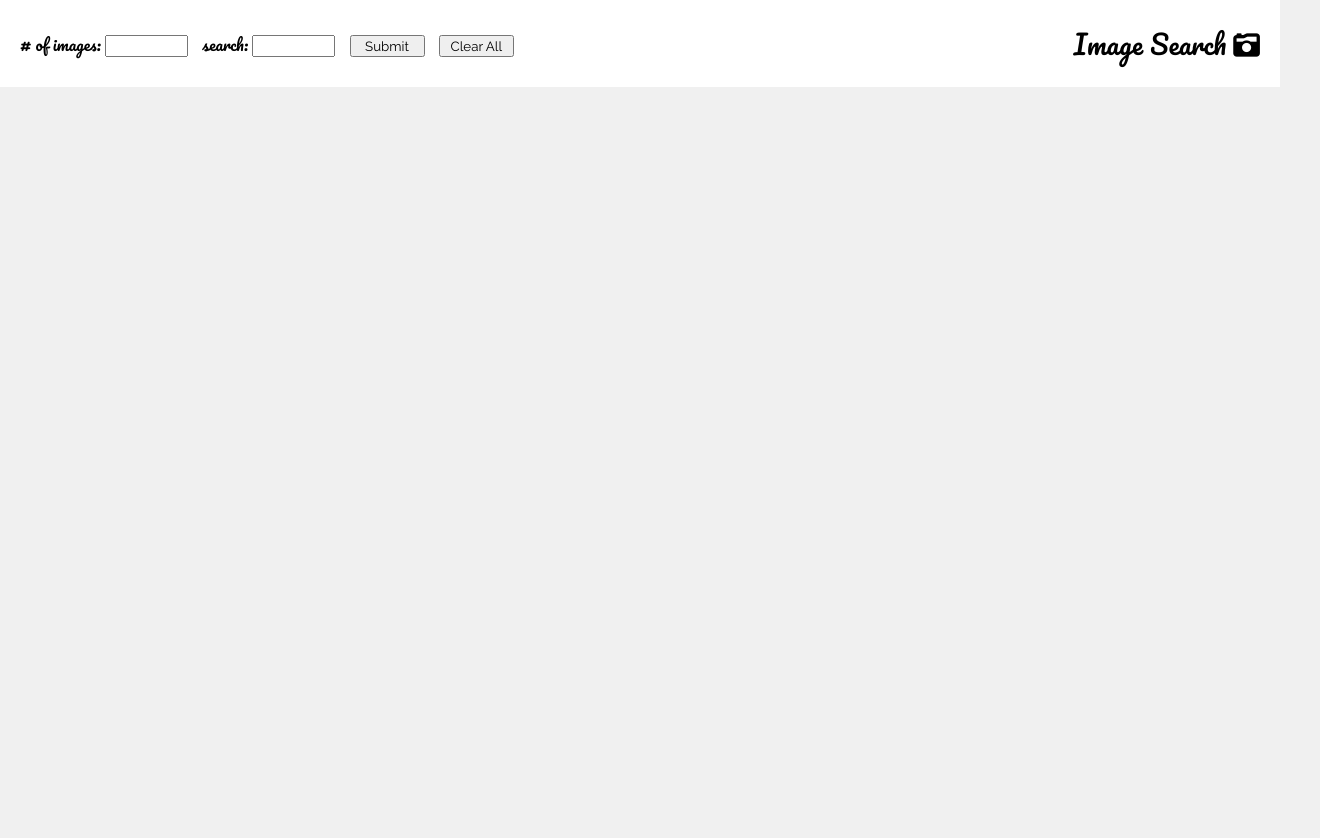
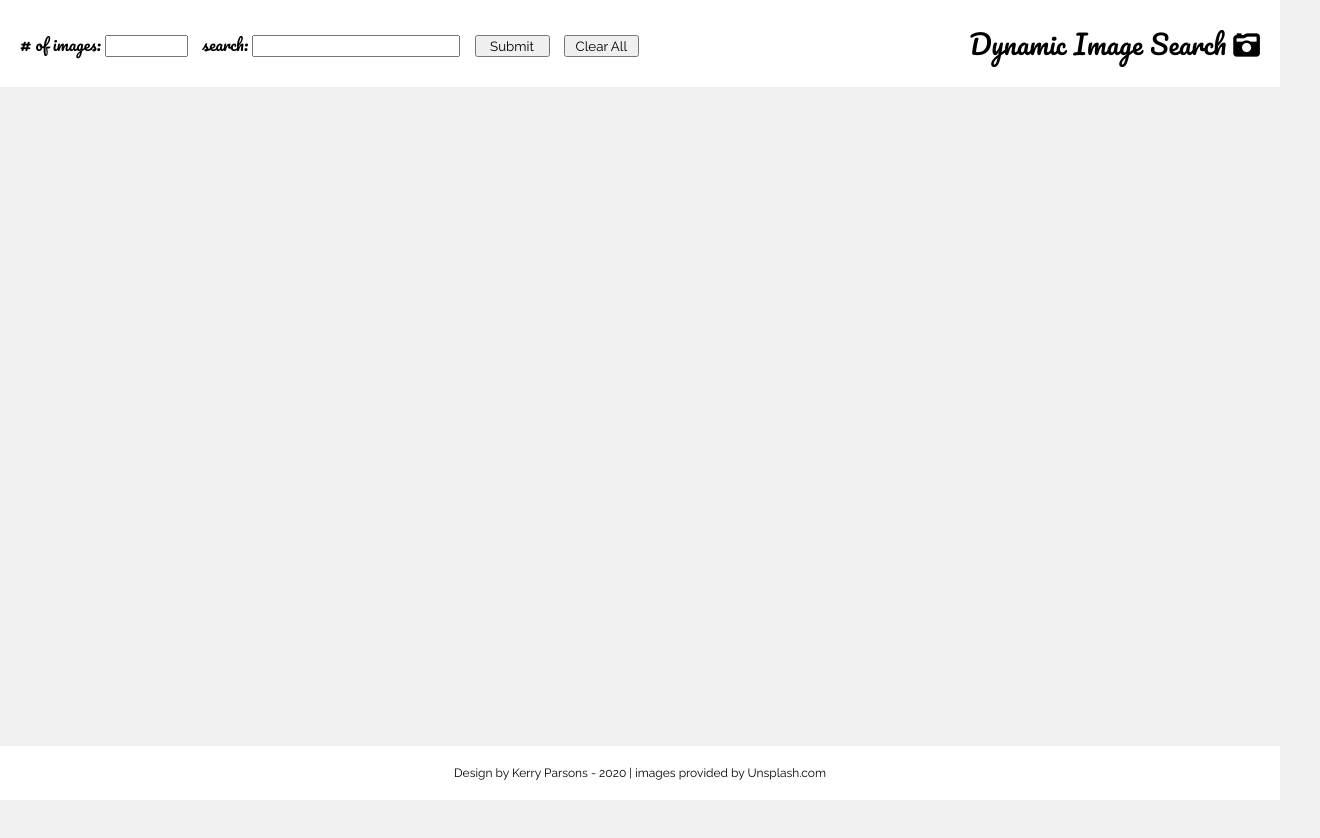
Before and after one commit to k0dey/image-generator, a plain HTML site: page index.html in a window 1280 px wide. Shown: the whole page, 1320 px wide, since content can reach past the window. After the commit the page ends 800 px from the top, so only its background shows below. Drawn offline with Linux system fonts and the light colour scheme.

Commit message:
updated css

```diff
--- a/index.html
+++ b/index.html
@@ -10,12 +10,13 @@
 <body>
 
 	<div id="nav">
-		<div id="leftnav"># of images: <input id="boxNumber" type="number" class="navitem">
-		search: <input id="searchTerm" type="text" class="navitem">
+		<div id="leftnav"># of images: <input id="boxNumber" class="navitem">
+		search: <input id="searchTerm"class="searchInput">
 		<button id="submit" class="navitem">Submit</button>
 		<button id="clear" class="navitem">Clear All</button>
 		</div>
-		<div id="rightnav">Image Search <i class="fas fa-camera-retro"></i></div>
+		<div id="rightnav">Dynamic Image Search <i class="fas fa-camera-retro">
+		</i></div>
 	</div>
 
 	<div id="container">
@@ -23,5 +24,5 @@
 	</div>
 
 	<script src="./index.js"></script>
+	<footer>Design by Kerry Parsons - 2020 | images provided by Unsplash.com</footer></html>
 </body>
-</html>
--- a/index.js
+++ b/index.js
@@ -16,7 +16,7 @@ clearBtn.onclick = clearBox;
 function imageGen(search) {
     let numGen = Math.ceil((Math.random() * 1000) + 1);
 
-    return `<img src="https://source.unsplash.com/random/500x500/?sig=${numGen}&${search}" width="200px" height="200px">`
+    return `<img src="https://source.unsplash.com/random/500x500/?sig=${numGen}&${search}" class="imgResult" width="200px" height="200px">`
 }
 
 function newBox() {
--- a/style.css
+++ b/style.css
@@ -19,7 +19,9 @@ html, body {
 	background-color: #f0f0f0;
 	font-family: verdana;
 	font-size: 12px;
-}
+	display: flex;
+	flex-direction: column;
+	justify-content: space-between;}
 
 form {
 	display: inline-block;
@@ -39,6 +41,10 @@ button, input {
 	font-family: 'Raleway', sans-serif;
 }
 
+#nav .searchInput {
+	width: 200px;
+	margin: 15px 10px 0 0;
+}
 #nav .navitem {
 	margin: 15px 10px 0 0;
 	width: 75px;
@@ -48,21 +54,34 @@ button, input {
 	font-family: 'Pacifico', sans-serif;
 }
 #container {
-	width: 100%;
-	height: 100%;
 	padding: 50px 20px;
-	display: inline-flex;
-	flex-wrap: wrap;
+	display: flex;
+	flex-wrap: wrap-reverse;
 	justify-content: center;
 	align-content: start;
+	overflow-y: visible;
 }
 
 .box {
+	height: 200px;
+	width: 200px;
 	border-radius: 10px;
 	margin: 0 20px 40px 20px;
 	padding: 15px 15px 40px 15px;
 	box-shadow: 10px 10px 20px #d1d1d1;
 	background-color: white;
 	border: solid 1px #ededed;
-	animation: fadein 2s ease-in;
+	animation: fadein 3s ease-in;
+
 }
+
+
+footer {
+	background-color: white;
+	display: flex;
+	justify-content: center;
+	padding: 20px;
+	font-family: 'Raleway', sans-serif;
+	font-size: 9pt;
+	bottom: 0;
+}
```
